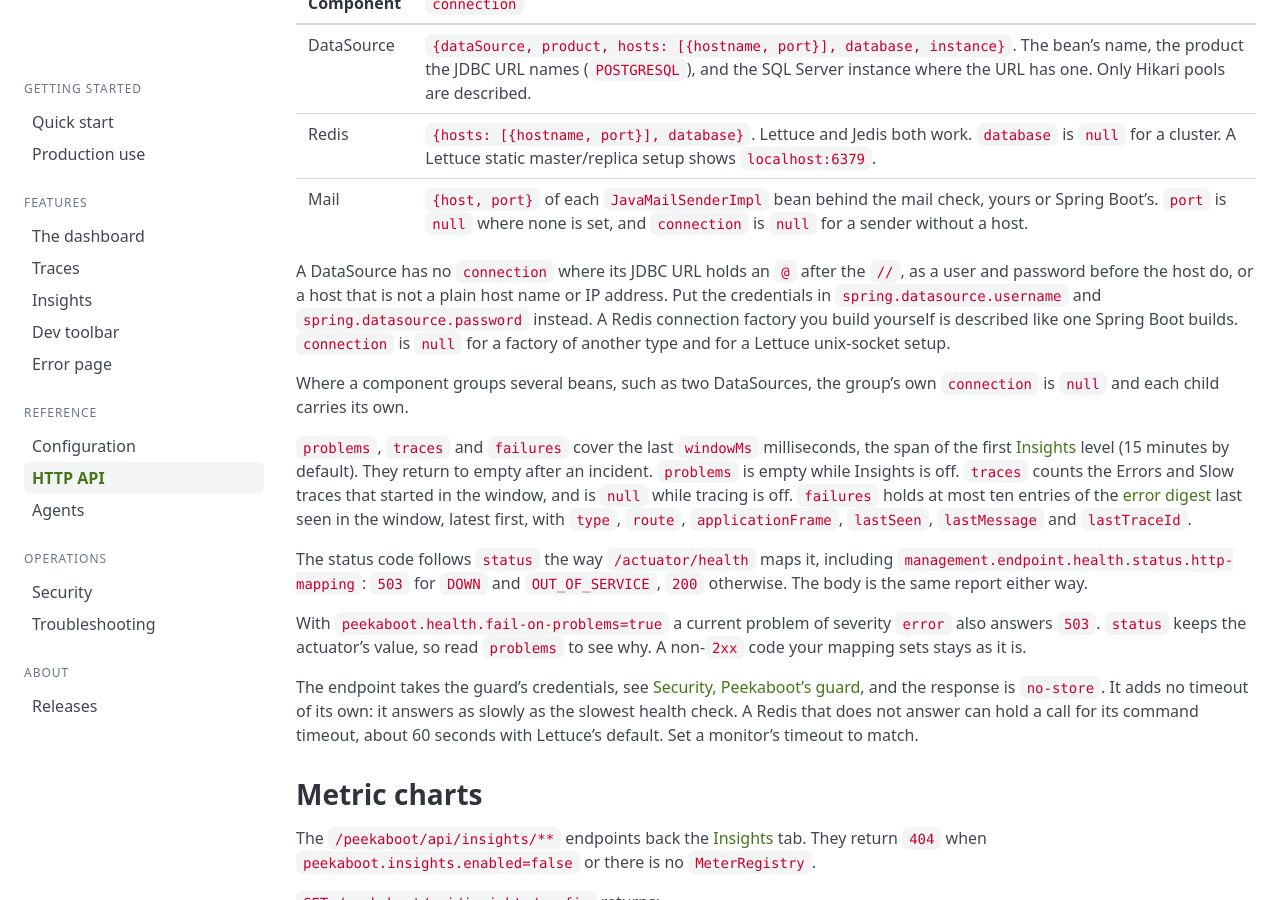
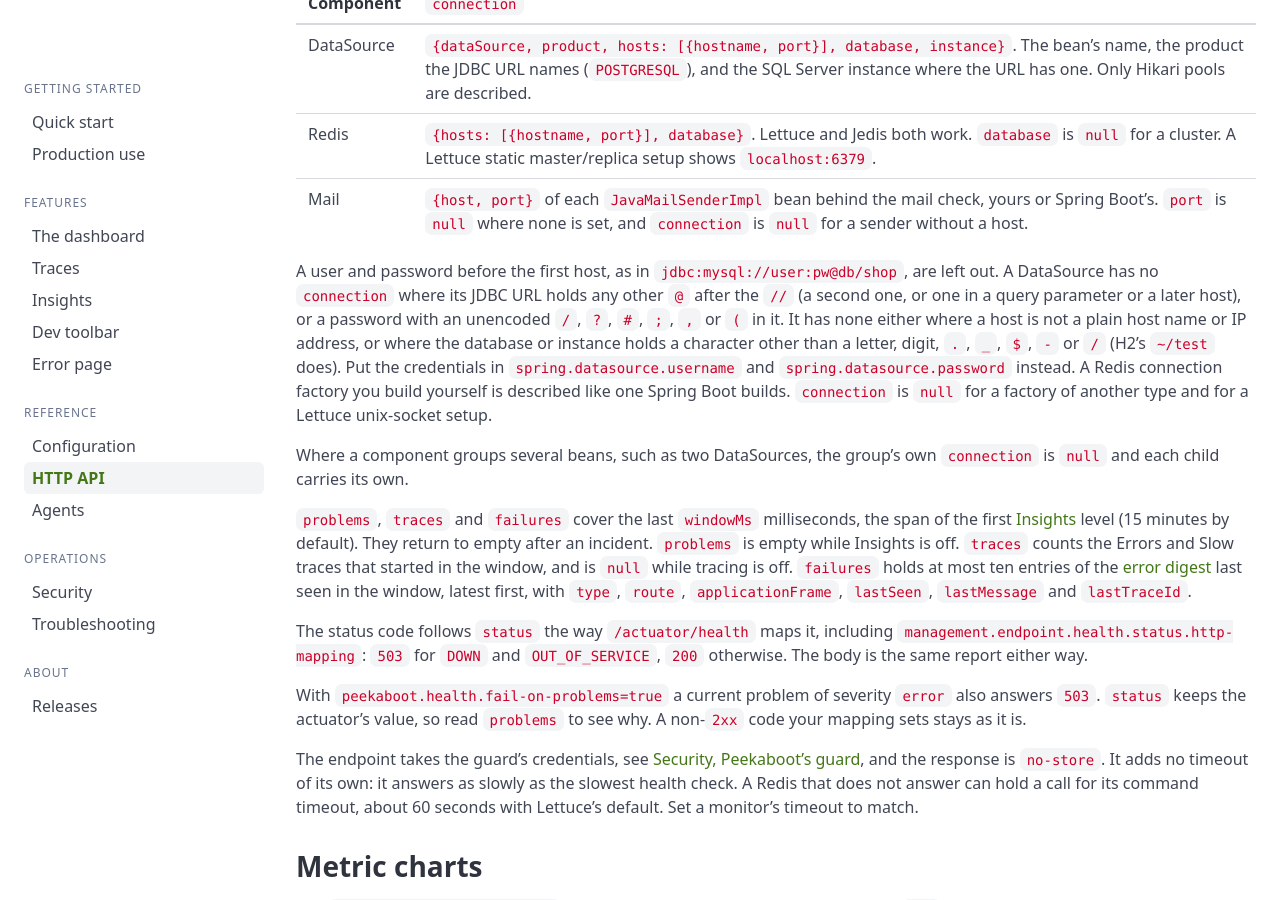
Before and after one commit to peekaboot-org/peekaboot-org.github.io, a Jekyll site: the page built from docs/api.md, in a window 1280 px wide and 900 px high, scrolled down 14649 px. Built offline with Jekyll 4.4.1, drawn with Linux system fonts in a browser that asks for light colours.

Commit message:
docs: describe the DataSource user and password rule

```diff
--- a/docs/api.md
+++ b/docs/api.md
@@ -549,11 +549,15 @@ while the target is down. It is `null` for a component Peekaboot cannot describe
 | Redis | `{hosts: [{hostname, port}], database}`. Lettuce and Jedis both work. `database` is `null` for a cluster. A Lettuce static master/replica setup shows `localhost:6379`. |
 | Mail | `{host, port}` of each `JavaMailSenderImpl` bean behind the mail check, yours or Spring Boot's. `port` is `null` where none is set, and `connection` is `null` for a sender without a host. |
 
-A DataSource has no `connection` where its JDBC URL holds an `@` after the `//`, as a user and
-password before the host do, or a host that is not a plain host name or IP address. Put the
-credentials in `spring.datasource.username` and `spring.datasource.password` instead. A Redis
-connection factory you build yourself is described like one Spring Boot builds. `connection` is
-`null` for a factory of another type and for a Lettuce unix-socket setup.
+A user and password before the first host, as in `jdbc:mysql://user:pw@db/shop`, are left out. A
+DataSource has no `connection` where its JDBC URL holds any other `@` after the `//` (a second one,
+or one in a query parameter or a later host), or a password with an unencoded `/`, `?`, `#`, `;`,
+`,` or `(` in it. It has none either where a host is not a plain host name or IP address, or where
+the database or instance holds a character other than a letter, digit, `.`, `_`, `$`, `-` or `/`
+(H2's `~/test` does). Put the credentials in `spring.datasource.username` and
+`spring.datasource.password` instead. A Redis connection factory you build yourself is described
+like one Spring Boot builds. `connection` is `null` for a factory of another type and for a Lettuce
+unix-socket setup.
 
 Where a component groups several beans, such as two DataSources, the group's own `connection` is
 `null` and each child carries its own.
```
